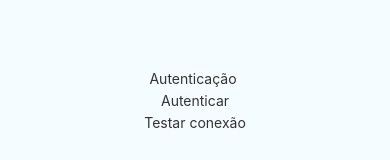
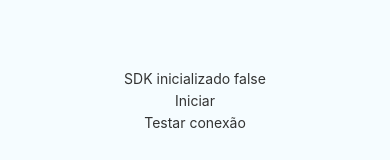
Before and after one commit to somosprte/maquininha-wirecard-react-native, a React Native app: screen / in a window 390 px wide. Shown: the part 319-479 px from the top of the page. Built offline with nearby package versions, Linux system fonts and the light colour scheme.

Commit message:
Init SDK functionality added

```diff
--- a/App.js
+++ b/App.js
@@ -30,21 +30,19 @@ const styles = StyleSheet.create({
 class App extends Component {
   state = {
     maquininhaIsConnected: false,
-    authenticated: '',
+    initialized: false,
   };
 
   authenticate = () => {
     const { WireCard } = NativeModules;
 
     WireCard.authenticate();
-    this.updateStatus();
   }
 
   testConnection = () => {
     const { WireCard } = NativeModules;
 
     WireCard.checkMaquininhaStatus();
-    this.updateStatus();
   }
 
   start = () => {
@@ -53,23 +51,15 @@ class App extends Component {
     WireCard.start();
   }
 
-  updateStatus = () => {
-    const { WireCard } = NativeModules;
-
-    WireCard.getStatus((error, authenticated) => {
-      this.setState({ authenticated });
-    })
-  }
-
   render() {
-    const { maquininhaIsConnected, authenticated } = this.state;
+    const { initialized, authenticated } = this.state;
 
     return (
       <View style={styles.container}>
-        <Text style={styles.instructions}>{`Autenticação ${authenticated}`}</Text>
+        <Text style={styles.instructions}>{`SDK inicializado ${initialized}`}</Text>
 
-        <TouchableOpacity onPress={this.authenticate}>
-          <Text style={styles.instructions}>Autenticar</Text>
+        <TouchableOpacity onPress={this.start}>
+          <Text style={styles.instructions}>Iniciar</Text>
         </TouchableOpacity>
 
         <TouchableOpacity onPress={this.testConnection}>
```
